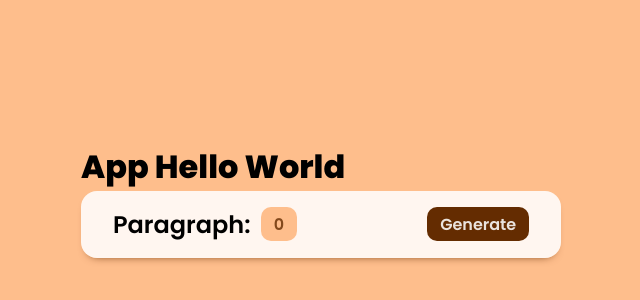
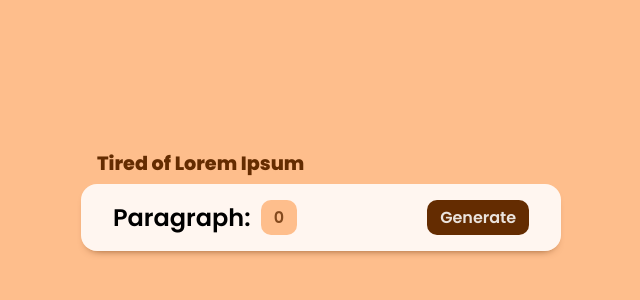
Before and after one commit to JJAHMEDAMER/React-Projects, a React (Create React App) app in the folder Mini-Projects/Random-Paragraph/: page / in a window 1280 px wide. Shown: the part 192-492 px from the top of the page, without its empty margins (319-959 px from the left). Built offline with nearby package versions, Linux system fonts and the light colour scheme.

Commit message:
App layout

```diff
--- a/Mini-Projects/Random-Paragraph/src/App.css
+++ b/Mini-Projects/Random-Paragraph/src/App.css
@@ -27,6 +27,13 @@ body {
 button,
 input {
     font: inherit;
+}
+
+.app--title{
+    font-size: 1.2rem;
+    margin-bottom: 0.4rem;
+    margin-left: 1rem;
+    color: var(--shadow);
 }
 
 .card {
--- a/Mini-Projects/Random-Paragraph/src/App.js
+++ b/Mini-Projects/Random-Paragraph/src/App.js
@@ -23,7 +23,7 @@ function App() {
   }
   return (
     <div>
-      <h1>App Hello World</h1>
+      <h1 className="app--title">Tired of Lorem Ipsum</h1>
       <Card onClickHandle={para} onChangeHandle={newValue} />
       {data.slice(0, index).map((item) => {
         return <CardParagraph list={item} />;
```
